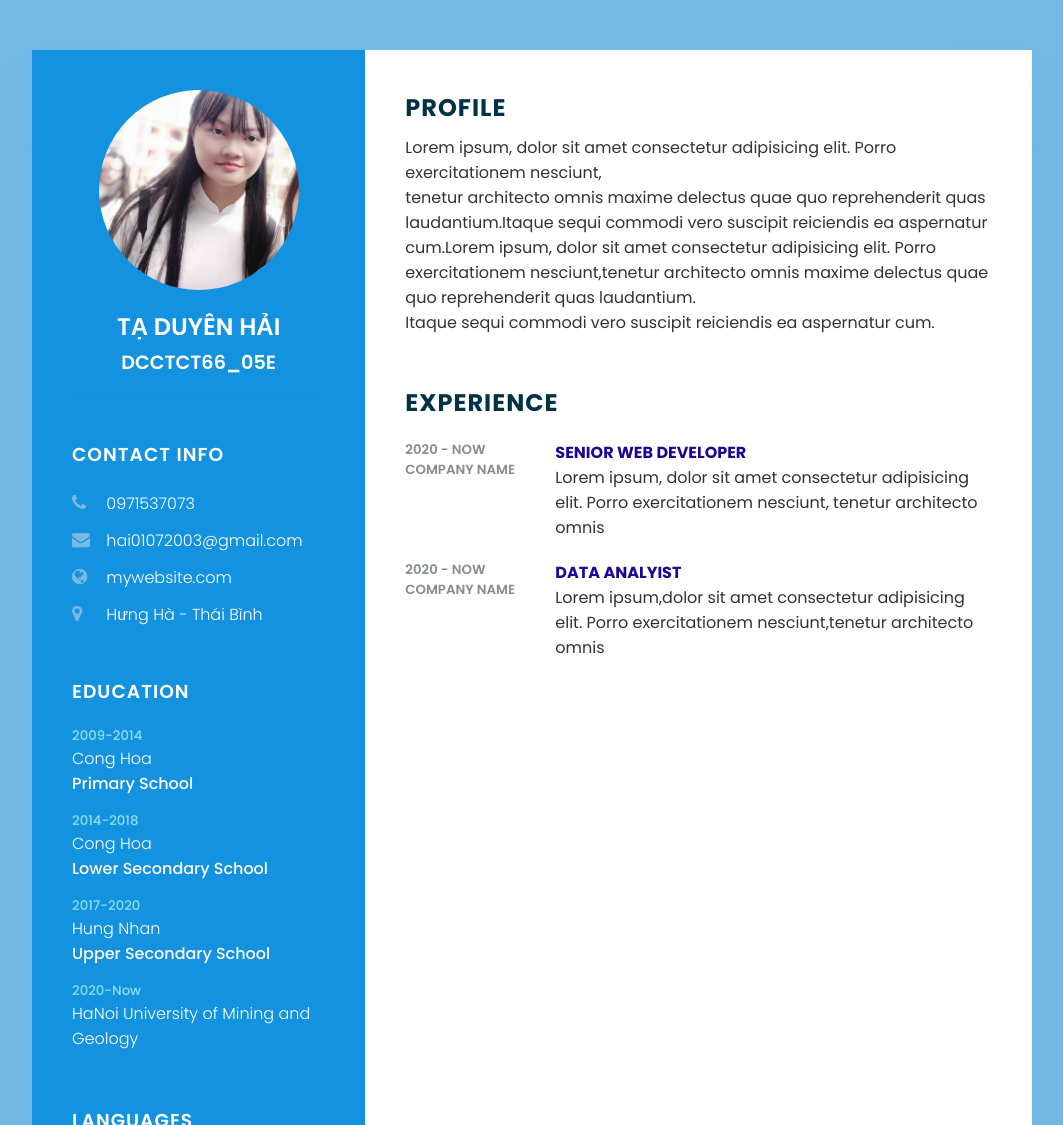
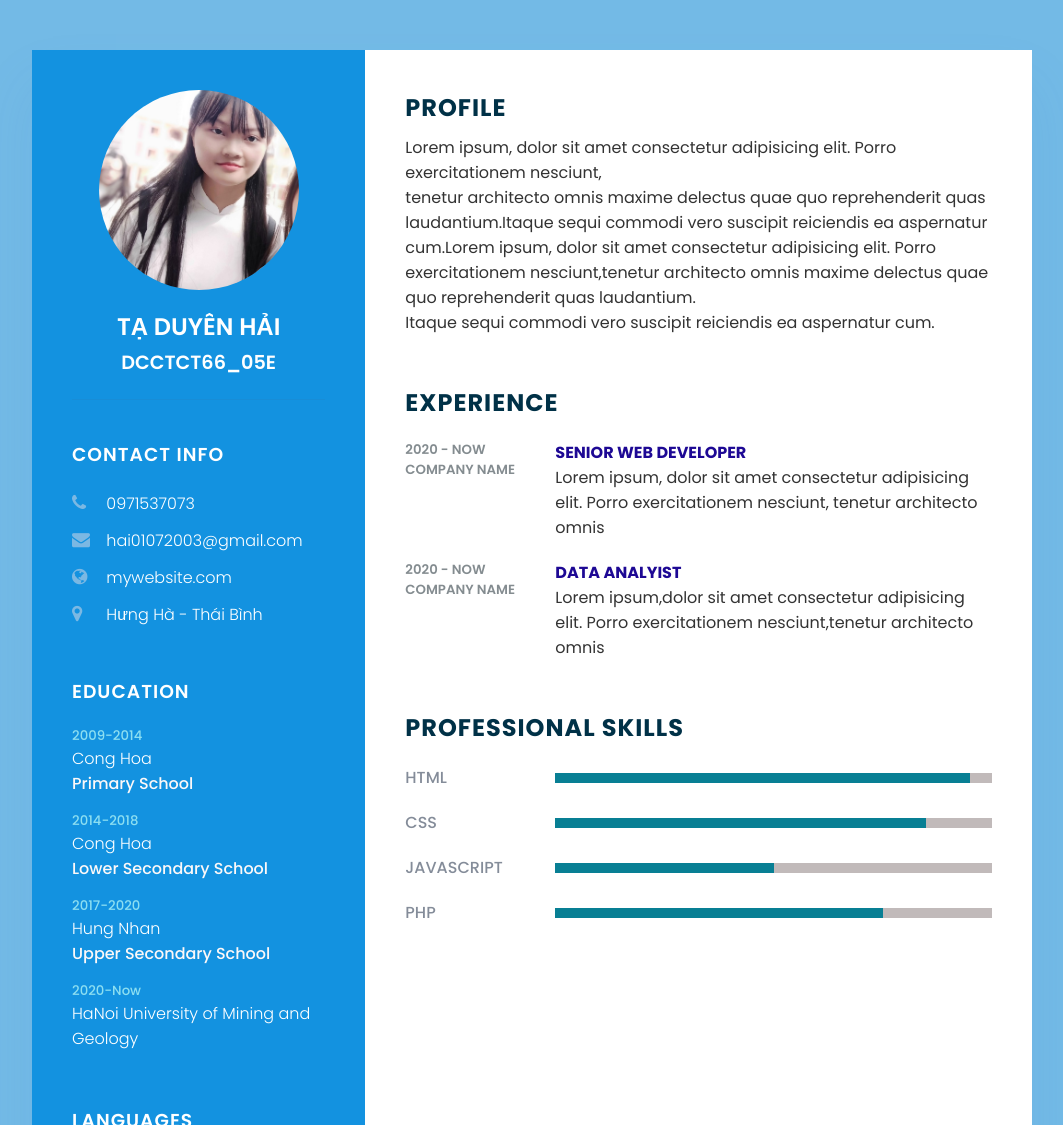
Before and after one commit to Haita23/Haita23.github.io, a plain HTML site: page index.html in a window 1280 px wide. Shown: the top 1125 px of the page, without its empty margins (108-1171 px from the left). Drawn offline with Linux system fonts and the light colour scheme.

Commit message:
làm phần professional skills

```diff
--- a/css/styles.css
+++ b/css/styles.css
@@ -197,6 +197,37 @@ p
     color: rgb(29, 8, 148);
     font-size: 16px;
 }
+.skills .box
+{
+    position: relative;
+    width: 100%;
+    display:grid;
+    grid-template-columns: 150px 1fr;
+    justify-content: center;
+align-items: center;
+}
+.skills .box h4
+{
+    text-transform: uppercase;
+    color: #848c99;
+    font-weight: 500;
+
+}
+.skills .box .percent
+{
+    position: relative;
+    width: 100%;
+    height: 10px;
+background: #c1baba;
+}
+.skills .box .percent div
+{
+position: absolute;
+top: 0;
+left: 00;
+height: 100%;
+background: rgb(8, 127, 148);
+}
  @media(max-width: 1000px){
     .container{
         margin: 10px;
@@ -206,7 +237,7 @@ p
         grid-template-columns: repeat(2,1fr);
     }
 }
-@meida (max-width:600px){
+@meida(max-width:600px){
     .about .box{
         flex-direction: column;
     }
--- a/index.html
+++ b/index.html
@@ -102,7 +102,33 @@
       </div>
       </div>
       </div>
-
+      <div class="about skills">
+        <h2 class="title2">Professional Skills</h2>
+    <div class="box">
+        <h4>Html</h4>
+        <div class="percent">
+        <div style="width:95%;"></div>
+    </div>
+    </div>
+    <div class="box">
+        <h4>CSS</h4>
+        <div class="percent">
+        <div style="width: 85%;"></div>
+    </div>
+    </div>
+    <div class="box">
+        <h4>JAVASCRIPT</h4>
+        <div class="percent">
+        <div style="width: 50%;"></div>
+    </div>
+    </div>
+    <div class="box">
+        <h4>PHP</h4>
+        <div class="percent">
+        <div style="width:75%;"></div>
+    </div>
+    </div>
+    </div>
     </div>
 
 </body>
```
